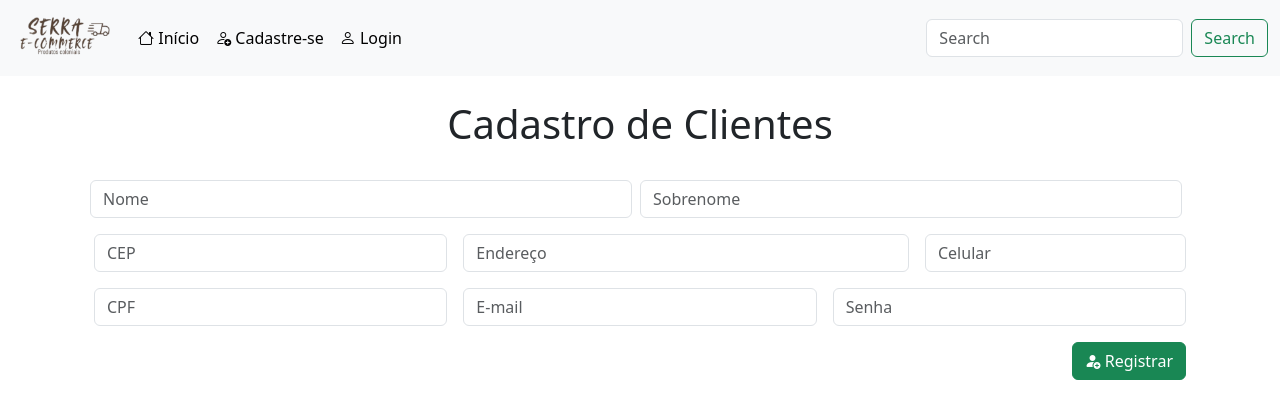
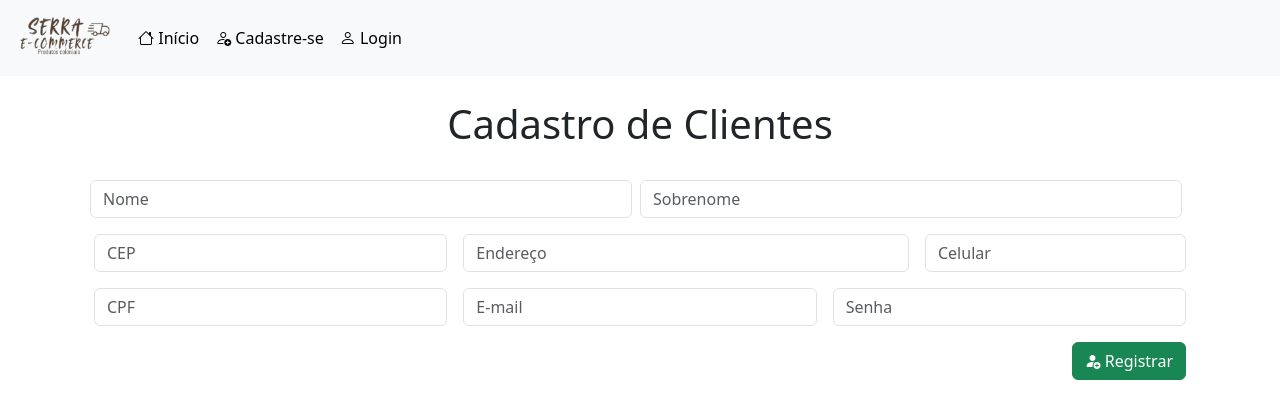
Before and after one commit to joaovitorpichetti/produtoColonial, a Django app: page /aplicacao/cadastro/cliente in a window 1280 px wide. Shown: the top 420 px of the page. Run offline with Django 5.2, Linux system fonts and the light colour scheme; some libraries are stand-ins or nearby versions.

Commit message:
Realizado ajuste, para aparecer menu de produto só se for produtor.

```diff
--- a/templates/menu.html
+++ b/templates/menu.html
@@ -17,6 +17,7 @@
             </li>
 
             {% if user.is_authenticated %}
+                {% if user.produtor %}
                     <li class="nav-item dropdown">
                       <a class="nav-link dropdown-toggle active" href="#" role="button" data-bs-toggle="dropdown" aria-expanded="false">
                        <i class="bi bi-box-seam"></i> Produtos
@@ -28,6 +29,7 @@
                         <li><a class="dropdown-item" href="#">Something else here</a></li>
                       </ul>
                     </li>
+                {% endif %}
             <li class="nav-item">
             <form id="logout-form" action="{% url 'logout' %}" method="POST" style="display: none;">
                 {% csrf_token %}
@@ -44,10 +46,6 @@
             </li>
             {% endif %}
           </ul>
-          <form class="d-flex" role="search">
-            <input class="form-control me-2" type="search" placeholder="Search" aria-label="Search">
-            <button class="btn btn-outline-success" type="submit">Search</button>
-          </form>
         </div>
       </div>
     </nav>
```
Lines whose indentation alone changed are shown as unchanged.
